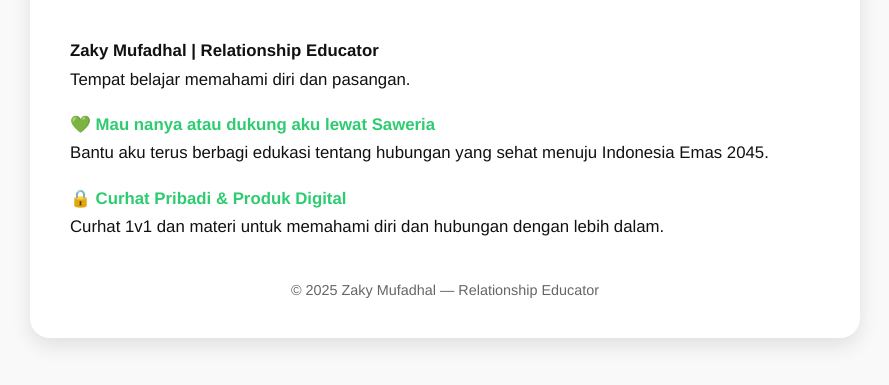
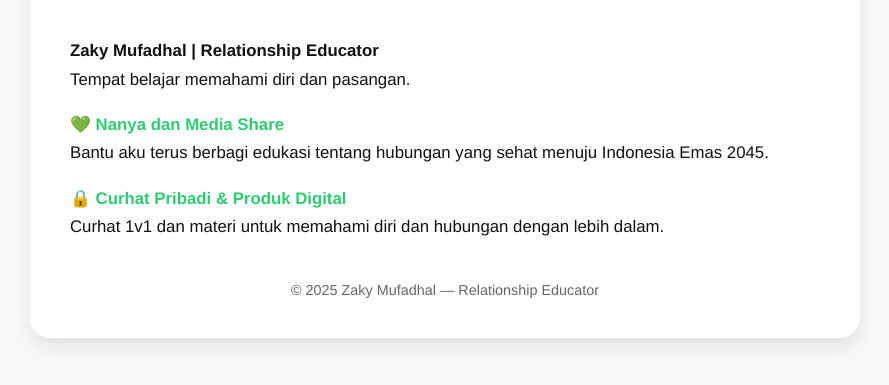
Before and after one commit to zakimufadhal-emojismile/zaky-mufadhal, a plain HTML site: page index.html in a window 1280 px wide. Shown: the part 349-734 px from the top of the page, without its empty margins (195-1084 px from the left). Drawn offline with Linux system fonts and the light colour scheme.

Commit message:
Update index.html

```diff
--- a/index.html
+++ b/index.html
@@ -6,7 +6,7 @@
   <title>Zaky Mufadhal | Relationship Educator</title>
   <meta name="description" content="Tempat belajar memahami diri dan pasangan bersama Zaky Mufadhal — Relationship Educator." />
   <meta name="author" content="Zaky Mufadhal" />
-  <meta property="og:title" content="Zaky Mufadhal | Relationship Educator" />
+  <meta property="og:title" content="Zaky Mufadhal | Relationship Content Creator" />
   <meta property="og:description" content="Tempat belajar memahami diri dan pasangan." />
   <meta property="og:image" content="avatar.png" />
   <meta property="og:type" content="website" />
@@ -153,7 +153,7 @@
 
     <article>
       <p><strong>Zaky Mufadhal | Relationship Educator</strong><br />Tempat belajar memahami diri dan pasangan.</p>
-      <p><a href="https://saweria.co/zakymufadhal" target="_blank" rel="noopener noreferrer">💚 Mau nanya atau dukung aku lewat Saweria</a><br />Bantu aku terus berbagi edukasi tentang hubungan yang sehat menuju Indonesia Emas 2045.</p>
+      <p><a href="https://sibagi.com/zakymufadhal" target="_blank" rel="noopener noreferrer">💚 Nanya dan Media Share </a><br />Bantu aku terus berbagi edukasi tentang hubungan yang sehat menuju Indonesia Emas 2045.</p>
       <p><a href="https://sites.google.com/view/curhatwithzaky/beranda" target="_blank" rel="noopener noreferrer">🔒 Curhat Pribadi & Produk Digital</a><br />Curhat 1v1 dan materi untuk memahami diri dan hubungan dengan lebih dalam.</p>
     </article>
 
```
